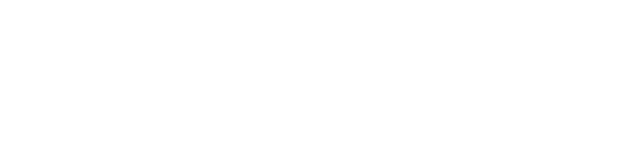
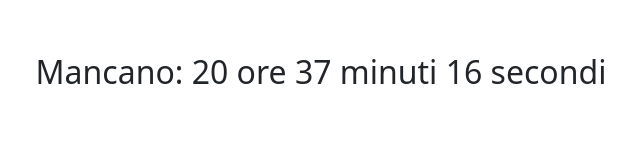
Before and after one commit to Valentina-De-Mite/js-simon, a plain HTML site: page index.html in a window 1280 px wide. Shown: the whole page, without its empty margins (319-959 px from the left). Drawn offline with nearby package versions, Linux system fonts and the light colour scheme.

Commit message:
added js intervals

```diff
--- a/assets/main.js
+++ b/assets/main.js
@@ -1,2 +1,33 @@
 /*fare il conto alla rovescia per la correzione di domani!
 Ogni secondo il nostro countdown dovrà scalare fino alle 9:30 di domani mattina!*/
+
+// Scrivo la data che mi interessa
+
+let newDate = new Date("September 6, 2023 9:30:00").getTime();
+
+// Scrivo l'intervallo
+const clock = setInterval(function () {
+  let now = new Date().getTime();
+
+  let lessonTime = newDate - now;
+  var hours = Math.floor(
+    (lessonTime % (1000 * 60 * 60 * 24)) / (1000 * 60 * 60)
+  );
+  var minutes = Math.floor((lessonTime % (1000 * 60 * 60)) / (1000 * 60));
+  var seconds = Math.floor((lessonTime % (1000 * 60)) / 1000);
+  document.querySelector(".countdown").innerHTML =
+    "Mancano: " +
+    hours +
+    " ore " +
+    minutes +
+    " minuti " +
+    seconds +
+    " secondi ";
+
+  if (lessonTime == 0) {
+    clearInterval(clock);
+    alert("Inizia la lezione!");
+  } else {
+    lessonTime--;
+  }
+}, 1000);
--- a/index.html
+++ b/index.html
@@ -13,7 +13,7 @@
 <body>
 
     <div class="container text-center fs-2 mt-5">
-        <div id="countdown">
+        <div class="countdown">
 
         </div>
     </div>
```
